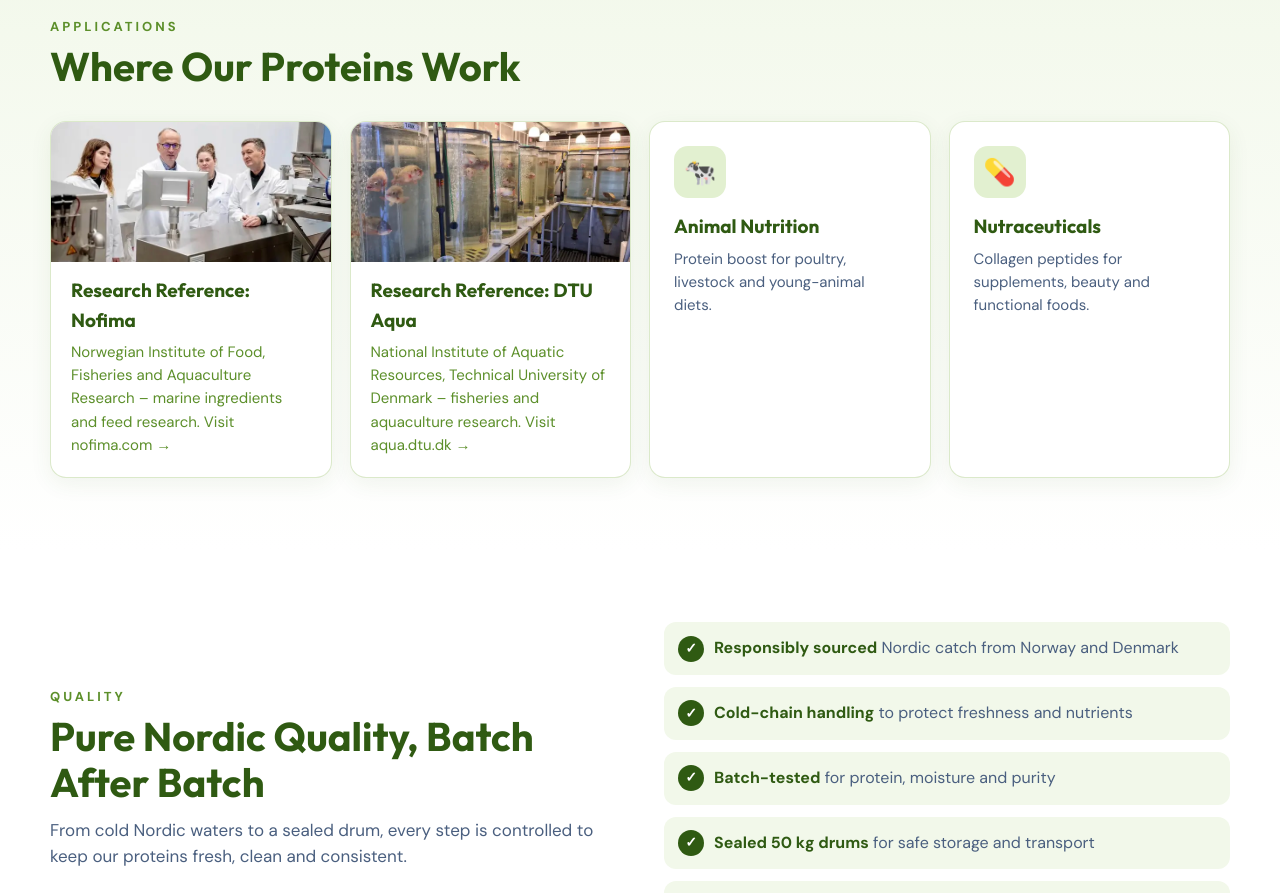
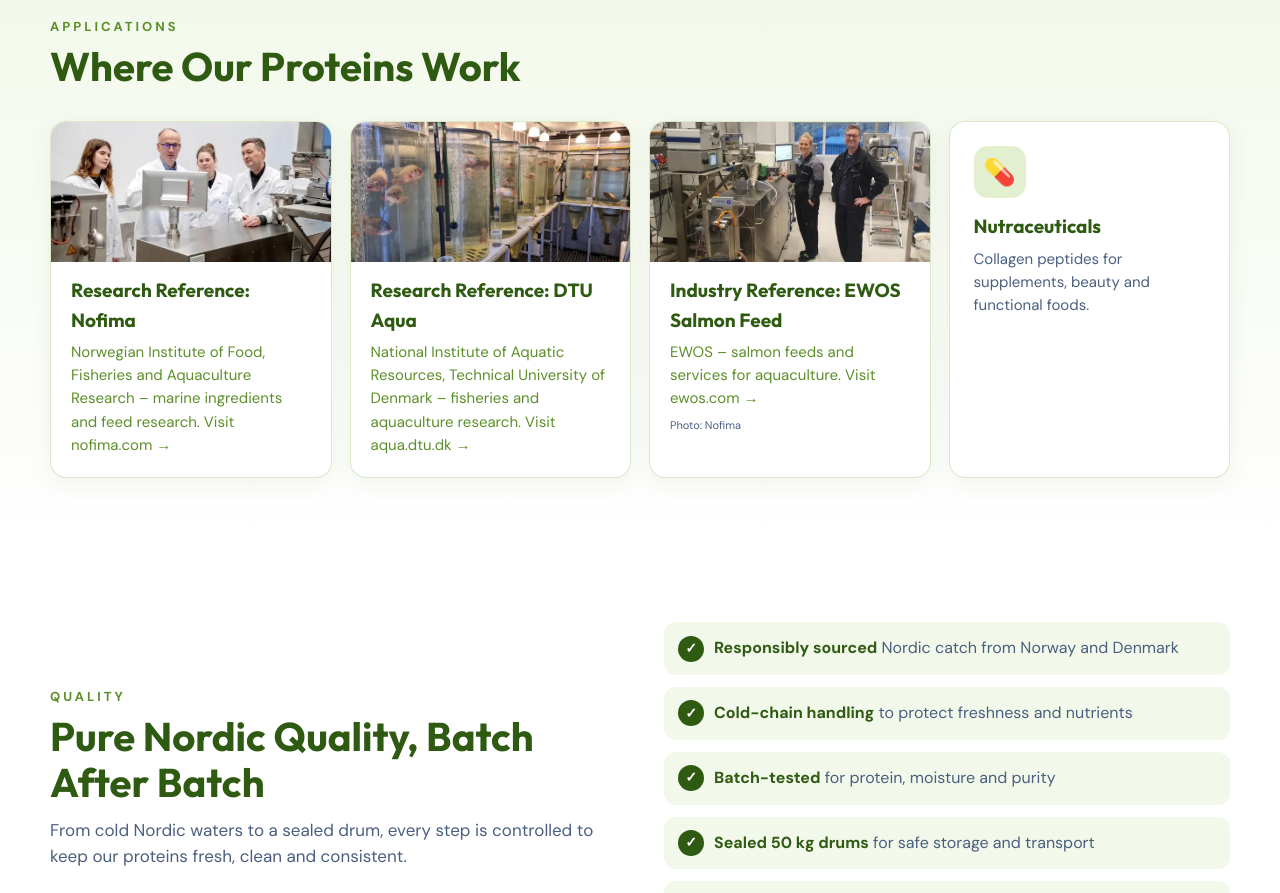
Before and after one commit to iicewaall/Iicewaall, an Angular app in the folder angular/: page / in a window 1280 px wide. Shown: the part 2660-3553 px from the top of the page. Built offline with nearby package versions, Linux system fonts and the light colour scheme.

Commit message:
Replace the Animal Nutrition card with a linked EWOS salmon feed card
Co-Authored-By: Claude Opus 5.5 <noreply@anthropic.com>
Claude-Session: https://claude.ai/code/session_01H6KVvrWwGPStCyBdFgkUuR

```diff
--- a/angular/src/app/app.html
+++ b/angular/src/app/app.html
@@ -76,6 +76,7 @@
             <a class="card app app-link" [href]="x.href" target="_blank" rel="noopener">
               <img [src]="'assets/' + x.img" [alt]="x.alt" loading="lazy" width="640" height="320" />
               <h3>{{ x.title }}</h3><p>{{ x.text }}</p>
+              @if (x.credit) { <small class="credit">{{ x.credit }}</small> }
             </a>
           } @else {
             <div class="card app"><span class="ico" aria-hidden="true">{{ x.icon }}</span><h3>{{ x.title }}</h3><p>{{ x.text }}</p></div>
--- a/angular/src/app/data.ts
+++ b/angular/src/app/data.ts
@@ -216,7 +216,7 @@ export const products = [
 export const applications = [
   { icon: "🔬", title: "Research Reference: Nofima", text: "Norwegian Institute of Food, Fisheries and Aquaculture Research – marine ingredients and feed research. Visit nofima.com →", img: "nofima-lab.webp", alt: "Nofima researchers in a feed technology lab (photo: Nofima)", href: "https://nofima.com/" },
   { icon: "🔬", title: "Research Reference: DTU Aqua", text: "National Institute of Aquatic Resources, Technical University of Denmark – fisheries and aquaculture research. Visit aqua.dtu.dk →", img: "dtu-aqua.webp", alt: "Fish feed trial tanks in an aquaculture research lab", href: "https://www.aqua.dtu.dk/english" },
-  { icon: "🐄", title: "Animal Nutrition", text: "Protein boost for poultry, livestock and young-animal diets." },
+  { icon: "🐟", title: "Industry Reference: EWOS Salmon Feed", text: "EWOS – salmon feeds and services for aquaculture. Visit ewos.com →", img: "ewos-ref.webp", alt: "Feed technology lab with an extruder (photo: Nofima)", credit: "Photo: Nofima", href: "https://www.ewos.com/uk/products-and-services/salmon/" },
   { icon: "💊", title: "Nutraceuticals", text: "Collagen peptides for supplements, beauty and functional foods." },
 ];
 
--- a/angular/src/styles.css
+++ b/angular/src/styles.css
@@ -177,3 +177,4 @@ h3 { font-family: var(--display); color: var(--navy); font-size: 19px; }
 .app-link img { width: 100%; height: auto; aspect-ratio: 2 / 1; object-fit: cover; margin-bottom: 14px; }
 .app-link h3, .app-link p { padding: 0 20px; }
 .app-link p { color: var(--green-dk); }
+.app-link .credit { display: block; padding: 6px 20px 0; font-size: 11px; color: var(--muted); }
```
Also changed, not shown: angular/public/assets/ewos-ref.webp (added).
